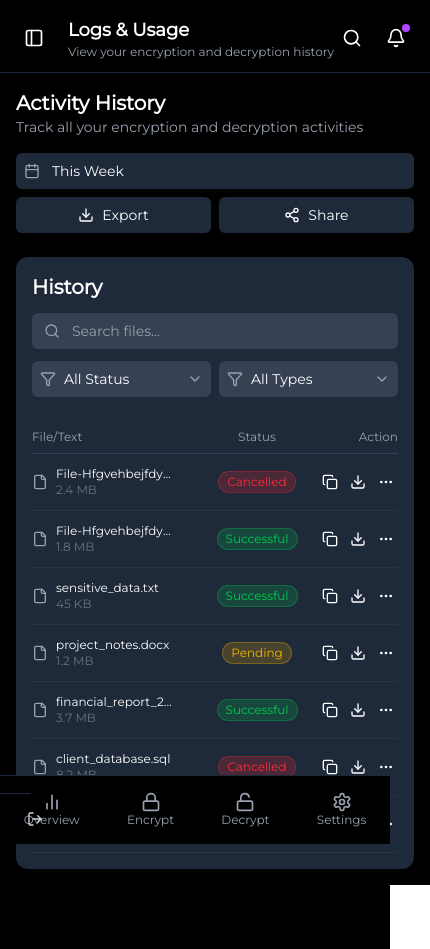
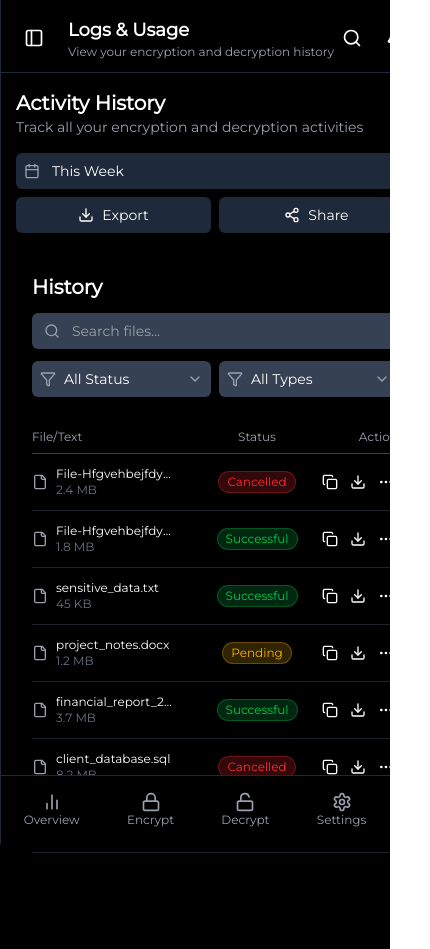
Before and after one commit to georgegoldman/mothrbox-frontend, a Next.js app: page /dashboard/logs in a window 390 px wide. Shown: the whole page, 430 px wide, since content can reach past the window. Built offline with nearby package versions, Linux system fonts and the light colour scheme; no server answers.

Commit message:
feat: enhance dashboard layout and user experience; update sidebar and header components for better responsiveness and user data display

```diff
--- a/src/app/dashboard/layout.tsx
+++ b/src/app/dashboard/layout.tsx
@@ -12,8 +12,8 @@ export default function DashboardLayout({
     <UserProvider>
       <SidebarProvider>
         <Sidebar>
-          <div className="flex min-h-screen flex-col text-white">
-            <main className="flex-1 bg-black">{children}</main>
+          <div className="flex min-h-screen flex-col overflow-x-hidden text-white">
+            <main className="relative flex-1 bg-black">{children}</main>
           </div>
         </Sidebar>
       </SidebarProvider>
--- a/src/app/dashboard/page.tsx
+++ b/src/app/dashboard/page.tsx
@@ -11,6 +11,7 @@ import { StatsDonutChart } from "@/components/stats-donut-chart";
 import { HistoryLog } from "@/components/history-log";
 import { useAnalyticsData } from "@/hooks/use-analytics-data";
 import { useHistoryData } from "@/hooks/use-history-data";
+import { useUser } from "../contexts/user-context";
 
 export default function OverviewPage() {
   const {
@@ -22,6 +23,8 @@ export default function OverviewPage() {
   } = useAnalyticsData();
   const { historyItems, loading: historyLoading } = useHistoryData();
 
+  const { user } = useUser();
+
   // Stats data for the donut chart
   const donutData = [
     { label: "Calls Today", value: statsData.callsToday, color: "#ec4899" }, // pink-500
@@ -31,7 +34,10 @@ export default function OverviewPage() {
 
   return (
     <div>
-      <Header title="Usage Statistics" subtitle="Welcome back Michael" />
+      <Header
+        title="Usage Statistics"
+        subtitle={`Welcome back ${user?.username}`}
+      />
 
       <div className="p-3 sm:p-4 md:p-6">
         {/* Cards with responsive layout */}
--- a/src/components/header.tsx
+++ b/src/components/header.tsx
@@ -14,7 +14,7 @@ export function Header({ title, subtitle }: HeaderProps) {
   const { toggleSidebar } = useSidebar();
   const [showMobileSearch, setShowMobileSearch] = useState(false);
 
-  const { user, initials } = useUser();
+  const { user, initials, loading } = useUser();
 
   return (
     <header className="flex h-[72.67px] flex-col border-b border-gray-800 p-4 md:flex-row md:items-center md:justify-between">
@@ -80,6 +80,19 @@ export function Header({ title, subtitle }: HeaderProps) {
           <span className="absolute top-1 right-1 h-2 w-2 rounded-full bg-purple-500"></span>
         </button>
 
+        {!user && loading ? (
+          <div className="flex items-center gap-2">
+            <div
+              className="relative flex h-10 w-10 items-center justify-center overflow-hidden rounded-full border bg-teal-700 font-bold text-white"
+              // style={{ backgroundColor: bgColor }}
+            >
+              ?
+            </div>
+            <div className="hidden md:block">
+              <p className="text-sm font-medium">No user data</p>
+            </div>
+          </div>
+        ) : (
           <div className="flex items-center gap-2">
             <div
               className="relative flex h-10 w-10 items-center justify-center overflow-hidden rounded-full border bg-teal-700 font-bold text-white"
@@ -92,6 +105,7 @@ export function Header({ title, subtitle }: HeaderProps) {
               <p className="text-xs text-gray-400">{user?.email}</p>
             </div>
           </div>
+        )}
       </div>
     </header>
   );
--- a/src/components/history-log.tsx
+++ b/src/components/history-log.tsx
@@ -46,7 +46,7 @@ export function HistoryLog({ items, showFilters = false }: HistoryLogProps) {
   });
 
   return (
-    <div className="rounded-xl bg-gray-800 p-4 md:p-6">
+    <div className="rounded-xl p-4 md:p-6">
       <div className="mb-4 flex flex-col gap-3 sm:flex-row sm:items-center sm:justify-between">
         <h2 className="text-xl font-bold">History</h2>
 
--- a/src/components/sidebar.tsx
+++ b/src/components/sidebar.tsx
@@ -71,7 +71,7 @@ export function Sidebar({ children }: { children: React.ReactNode }) {
   };
 
   return (
-    <div className="flex min-h-screen bg-black">
+    <div className="flex min-h-screen overflow-hidden bg-black">
       {/* Mobile overlay */}
       {isMobile && isOpen && (
         <div
@@ -82,15 +82,16 @@ export function Sidebar({ children }: { children: React.ReactNode }) {
       )}
 
       {/* Sidebar */}
-      <div
+      <aside
         className={`fixed top-0 left-0 z-30 flex h-full flex-col border-r border-gray-800 bg-black transition-all duration-300 ease-in-out ${
-          isOpen ? "w-[250px]" : isMobile ? "w-0 -translate-x-full" : "w-[70px]"
-        } `}
+          isOpen ? "w-[250px]" : isMobile ? "w-0" : "w-[70px]"
+        } overflow-hidden`}
       >
         {/* Sidebar Header */}
         <div className="flex h-[72.67px] items-center justify-between border-b border-gray-800 p-4">
           <div className="flex items-center gap-2 overflow-hidden">
-            <Image src="/images/logo.png" alt="logo" width={36} height={0} />
+            <Image src="/images/logo.png" alt="logo" width={36} height={36} />
+            {isOpen && <span className="font-medium text-white">Mothrbox</span>}
           </div>
           {isMobile && isOpen && (
             <button
@@ -285,16 +286,16 @@ export function Sidebar({ children }: { children: React.ReactNode }) {
         </div>
 
         {/* Fixed Logout Button */}
-        <div className="mt-auto border-t border-gray-800 px-4">
+        <div className="border-t border-gray-800 p-4">
           <button
             onClick={logout}
-            className="flex h-[50px] w-full cursor-pointer items-center gap-2 rounded-md px-3 py-2 text-sm text-gray-300"
+            className="flex w-full items-center gap-2 rounded-md px-3 py-2 text-sm text-gray-300 hover:bg-gray-800"
           >
             <LogOut className="h-4 w-4 flex-shrink-0" />
             {isOpen && <span className="truncate">Logout</span>}
           </button>
         </div>
-      </div>
+      </aside>
 
       {/* Mobile bottom navigation for quick access */}
       {isMobile && (
@@ -348,7 +349,7 @@ export function Sidebar({ children }: { children: React.ReactNode }) {
       <div
         className={`flex-1 transition-all duration-300 ease-in-out ${
           isOpen ? "lg:ml-[250px]" : isMobile ? "ml-0" : "lg:ml-[70px]"
-        } ${isMobile ? "pb-16" : ""}`}
+        } ${isMobile ? "pb-16" : ""} relative z-10`}
       >
         {children}
       </div>
--- a/src/hooks/use-sidebar.tsx
+++ b/src/hooks/use-sidebar.tsx
@@ -25,19 +25,22 @@ export function SidebarProvider({ children }: { children: ReactNode }) {
     const checkScreenSize = () => {
       const isMobileView = window.innerWidth < 1024;
       setIsMobile(isMobileView);
-      setIsOpen(!isMobileView); // open if desktop, closed if mobile
+      // Only set isOpen to true for desktop on initial load
+      if (!hydrated) {
+        setIsOpen(!isMobileView);
+      }
     };
 
     checkScreenSize();
-    setHydrated(true); // we're ready to render now
+    setHydrated(true);
 
     window.addEventListener("resize", checkScreenSize);
     return () => window.removeEventListener("resize", checkScreenSize);
-  }, []);
+  }, [hydrated]);
 
   const toggleSidebar = () => setIsOpen((prev) => !prev);
 
-  // 🚫 Don't render until hydrated to avoid layout mismatch / flicker
+  // Don't render until hydrated to avoid layout mismatch / flicker
   if (!hydrated) return null;
 
   return (
```
Lines whose indentation alone changed are shown as unchanged.
